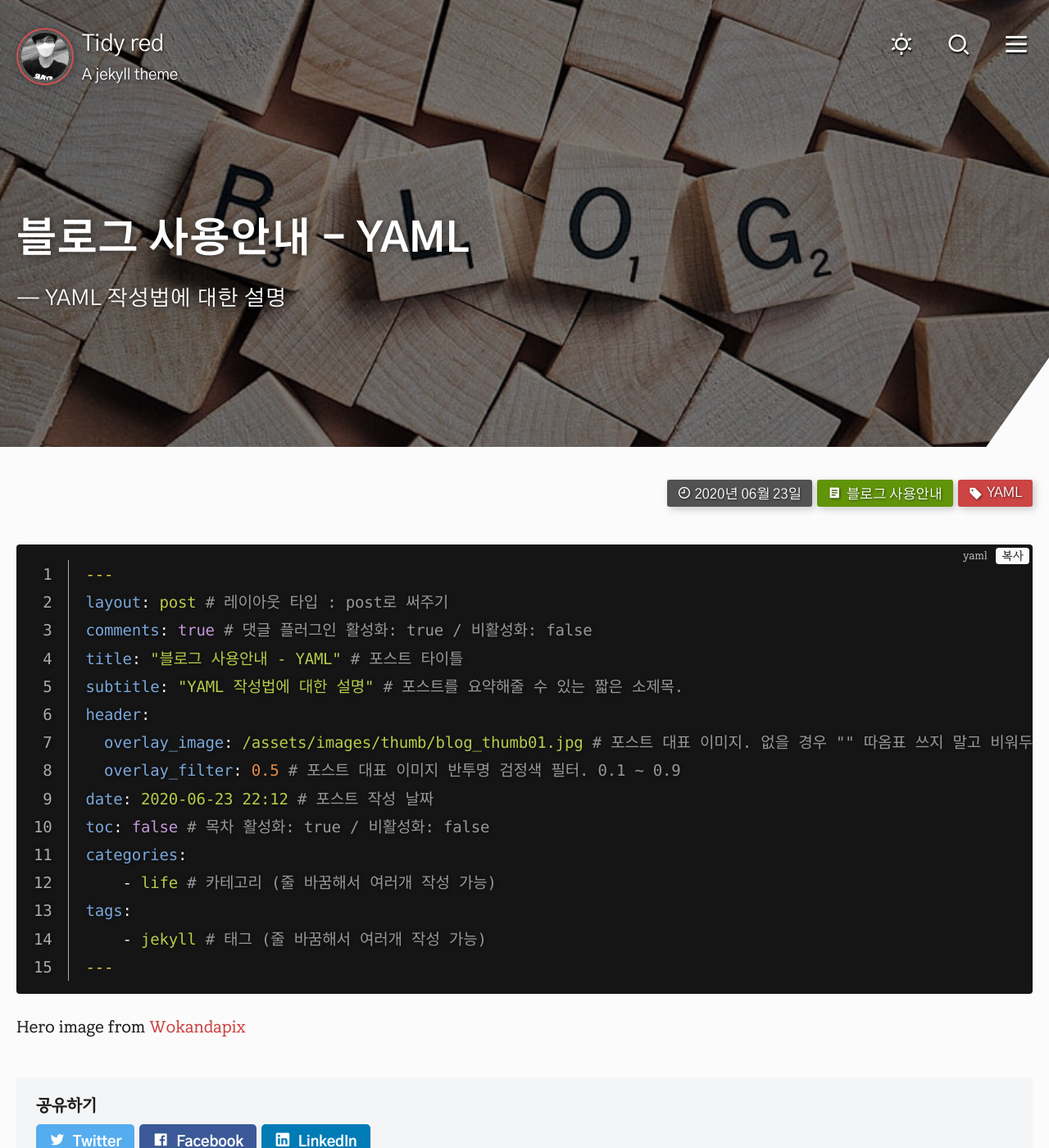
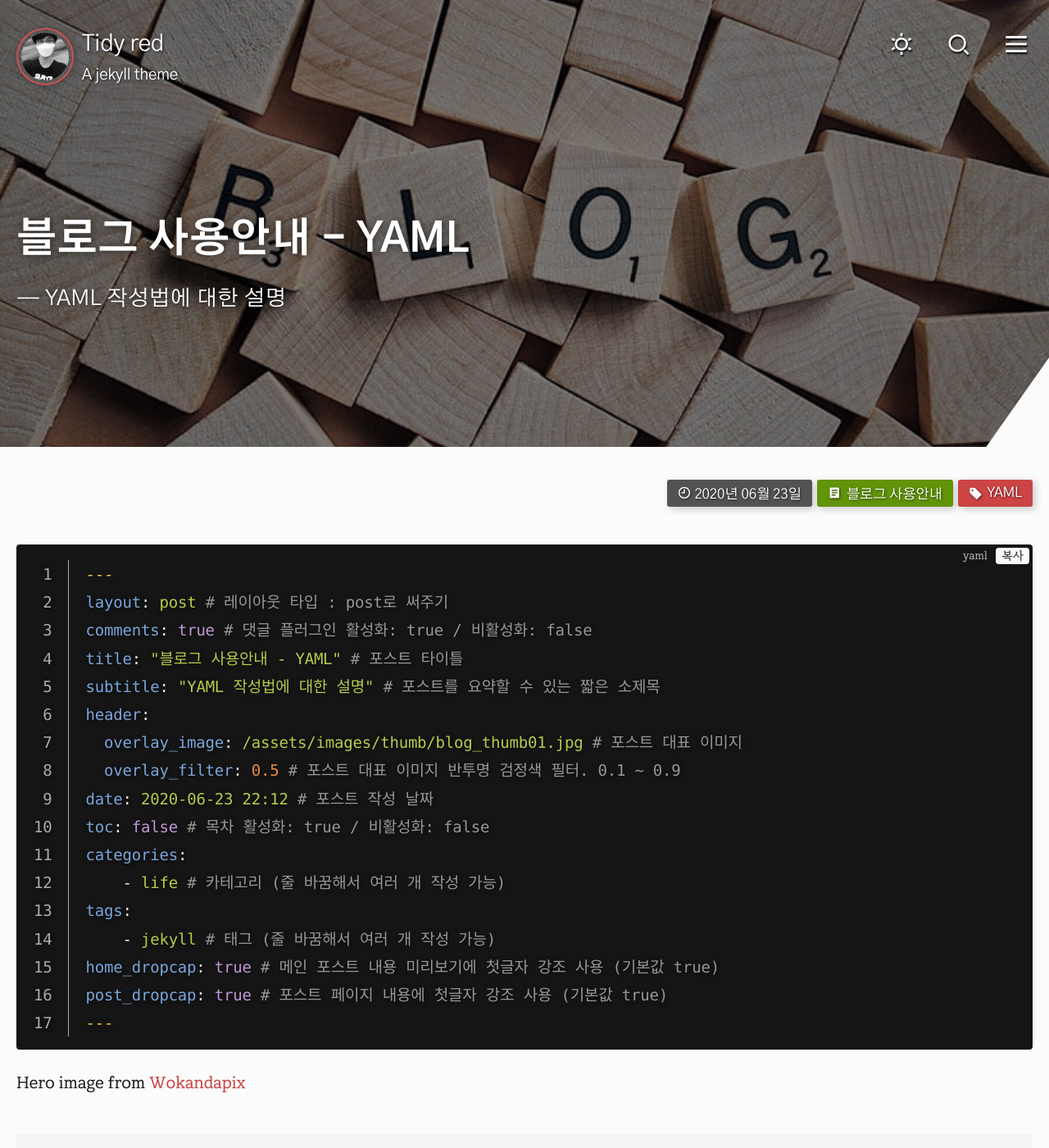
Before and after one commit to selosele/jekyll-theme-tidyred, a Jekyll site: the page built from _posts/2020-06-23-example-post01.md, in a window 1280 px wide and 1400 px high. Shown: the whole window at 82% size. Built offline with Jekyll 4.4.1, drawn with Linux system fonts in a browser that asks for light colours.

Commit message:
내용 수정 및 업데이트

`````diff
--- a/_posts/2020-06-23-example-post01.md
+++ b/_posts/2020-06-23-example-post01.md
@@ -14,6 +14,8 @@
     - 블로그 사용안내
 tags:
     - YAML
+home_dropcap: true
+post_dropcap: true
 ---
 
 ```yaml
@@ -21,15 +23,17 @@
 layout: post # 레이아웃 타입 : post로 써주기
 comments: true # 댓글 플러그인 활성화: true / 비활성화: false
 title: "블로그 사용안내 - YAML" # 포스트 타이틀
-subtitle: "YAML 작성법에 대한 설명" # 포스트를 요약해줄 수 있는 짧은 소제목.
+subtitle: "YAML 작성법에 대한 설명" # 포스트를 요약할 수 있는 짧은 소제목
 header:
-  overlay_image: /assets/images/thumb/blog_thumb01.jpg # 포스트 대표 이미지. 없을 경우 "" 따옴표 쓰지 말고 비워두면 기본으로 설정된 이미지 표출됨
+  overlay_image: /assets/images/thumb/blog_thumb01.jpg # 포스트 대표 이미지
   overlay_filter: 0.5 # 포스트 대표 이미지 반투명 검정색 필터. 0.1 ~ 0.9
 date: 2020-06-23 22:12 # 포스트 작성 날짜
 toc: false # 목차 활성화: true / 비활성화: false
 categories:
-    - life # 카테고리 (줄 바꿈해서 여러개 작성 가능)
+    - life # 카테고리 (줄 바꿈해서 여러 개 작성 가능)
 tags:
-    - jekyll # 태그 (줄 바꿈해서 여러개 작성 가능)
+    - jekyll # 태그 (줄 바꿈해서 여러 개 작성 가능)
+home_dropcap: true # 메인 포스트 내용 미리보기에 첫글자 강조 사용 (기본값 true)
+post_dropcap: true # 포스트 페이지 내용에 첫글자 강조 사용 (기본값 true)
 ---
 ````
`````
Also changed, not shown: _posts/2020-06-24-example-post07.md (+2 -0 lines).
